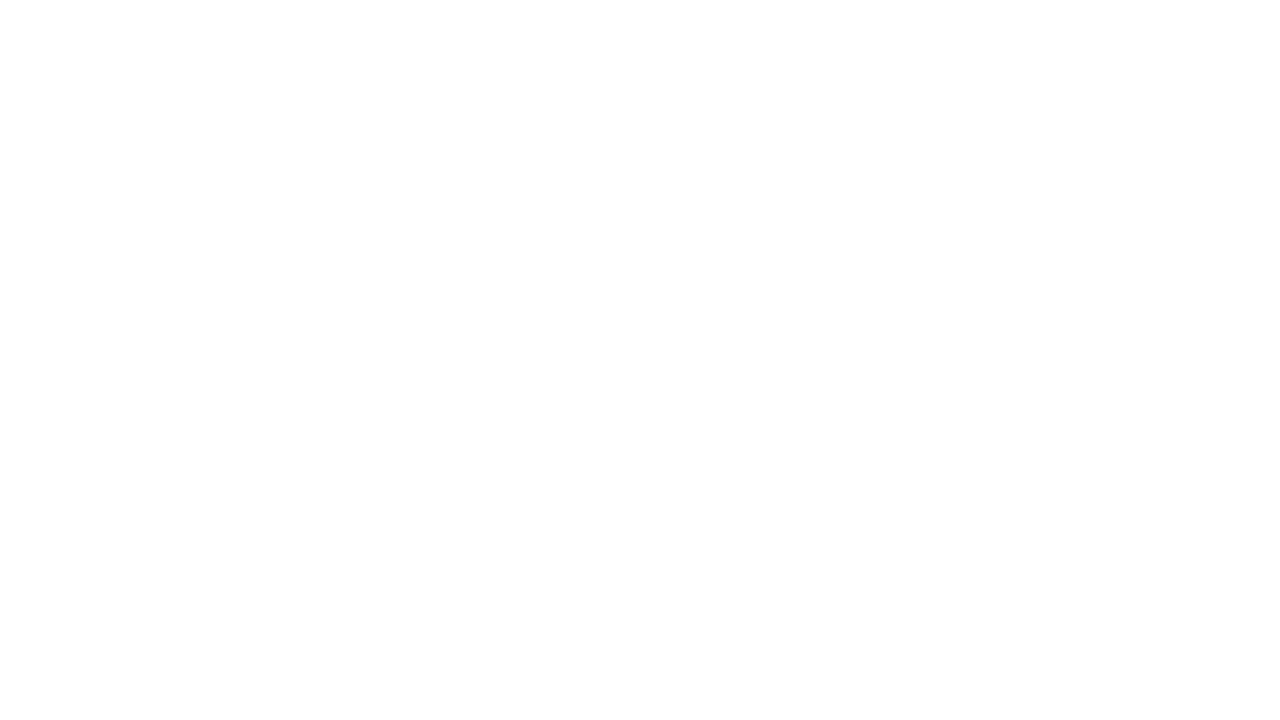
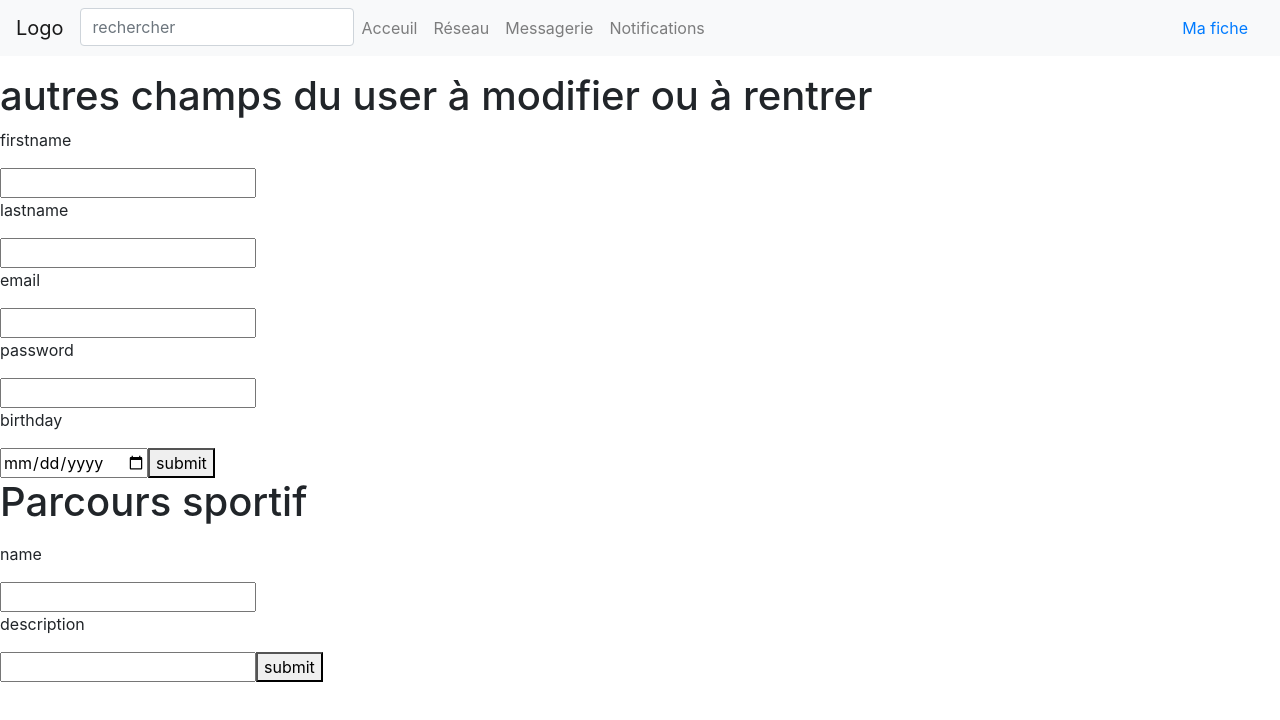
Before and after one commit to AnthonyPortier/Synapsis_Front, a React (Create React App) app in the folder front/: page /profilePage/1 in a window 1280 px wide. Shown: the top 720 px of the page. Built offline with nearby package versions, Linux system fonts and the light colour scheme; no server answers.

Commit message:
input almost finished for the palmares

```diff
--- a/front/src/components/4_profilePage/ProfilePage.js
+++ b/front/src/components/4_profilePage/ProfilePage.js
@@ -1,13 +1,126 @@
-import React,{useState} from 'react'
+import React, {
+    useState,
+    useEffect,
+    useContext
+} from 'react';
 import NavBar from '../6_navBar/NavBar'
+import axios from 'axios'
+import { Link } from 'react-router-dom';
 
 
 const ProfilePage = ()=>{
+
+ const [idUser,setIdUser]=useState([])
+
+ const [updateUser,setUpdateUser]=useState({
+    firstname:'',
+    lastname:'',
+    email:'',
+    password:'',
+    birthday:'',
+    birthday_place:'',
+    actual_club:'',
+    categorie:'',
+    size:'',
+    weight:'',
+    hobbies:'',
+    profil_pic:'',
+    role:''
+ })
+const [palmares, setpalmares] = useState([])
+ const [createPalmares, setcreatePalmares] = useState({
+    name:'',
+    description:'',
+    UserId:0
+ })
+
+    useEffect(() => {
+        fetchDataUser()
+    }, [])
+
+    const fetchDataUser = ()=>{
+        axios.get(`http://localhost:5000/users/1`)
+        .then(res => setIdUser(res.data))
+        .catch((err) => console.log(err))
+    }
+
+     const updateDataUser = (e) => {
+         e.preventDefault()
+         axios.put(`http://localhost:5000/users/1`, updateUser)
+            .then(res => setUpdateUser(res.data))
+            .catch((err) => console.log(err))
+     }
+
+    useEffect(() => {
+        fetchDataPalmares()
+    }, [])
+
+     const fetchDataPalmares = ()=>{
+        axios.get(`http://localhost:5000/palmares/2`)
+        .then(res => setpalmares(res.data))
+        .catch((err) => console.log(err))
+    }
+
+     const createDataPalmares = (e) => {
+        e.preventDefault()
+        axios.post('http://localhost:5000/palmares', createPalmares)
+            .catch((err) => console.log(err))}
+
+
 
 
     return(
         <div>
             <NavBar/>
+    <p>{idUser.firstname}</p>
+    <p>{idUser.lastname}</p>
+    <p>{idUser.email}</p>
+    <p>{idUser.password}</p>
+    <p>{idUser.birthday}</p>
+
+    <h1>autres champs du user à modifier ou à rentrer</h1>
+
+    <form onSubmit={updateDataUser}>
+        <p>firstname</p>
+         <input id="firstname" name="firstname" value={updateUser.firstname} required type="text"
+        onChange={(e) => { setUpdateUser({ ...updateUser, firstname: e.target.value }) }} />
+
+        <p>lastname</p>
+         <input id="lastname" name="lastname" value={updateUser.lastname} required type="text"
+        onChange={(e) => { setUpdateUser({ ...updateUser, lastname: e.target.value }) }} />
+
+        <p>email</p>
+         <input id="email" name="email" value={updateUser.email} required type="text"
+        onChange={(e) => { setUpdateUser({ ...updateUser, email: e.target.value }) }} />
+
+        <p>password</p>
+         <input id="password" name="password" value={updateUser.password} required type="text"
+        onChange={(e) => { setUpdateUser({ ...updateUser, password: e.target.value }) }} />
+
+        <p>birthday</p>
+         <input id="birthday" name="birthday" value={updateUser.birthday} required type="date"
+        onChange={(e) => { setUpdateUser({ ...updateUser, birthday: e.target.value }) }} />
+        <button type="submit">submit</button>
+    </form>
+
+    <h1>Parcours sportif</h1>
+    <p>{palmares.name}</p>
+    <p>{palmares.description}</p>
+    <p>{palmares.UserId}</p>
+
+
+
+     <form onSubmit={createDataPalmares}>
+        <p>name</p>
+         <input id="name" name="name" value={createPalmares.name} required type="text"
+        onChange={(e) => { setcreatePalmares({ ...createPalmares, name: e.target.value }) }} />
+
+        <p>description</p>
+         <input id="description" name="description" value={createPalmares.description} required type="text"
+        onChange={(e) => { setcreatePalmares({ ...createPalmares, description: e.target.value }) }} />
+        <button type="submit">submit</button>
+    </form>
+
 
 
         </div>
--- a/front/src/components/Router.js
+++ b/front/src/components/Router.js
@@ -14,7 +14,7 @@ const Router =()=>{
                     <Route exact path='/' component={RegisterPage}/>
                     <Route exact path='/landingPage' component={LandingPage}/>
                     <Route exact path='/editProfile' component={EditProfile}/>
-                    <Route exact path='/profilePage' component={ProfilePage}/>
+                    <Route exact path='/profilePage/:id' component={ProfilePage}/>
                 </Switch>
         </div>
     )
```
